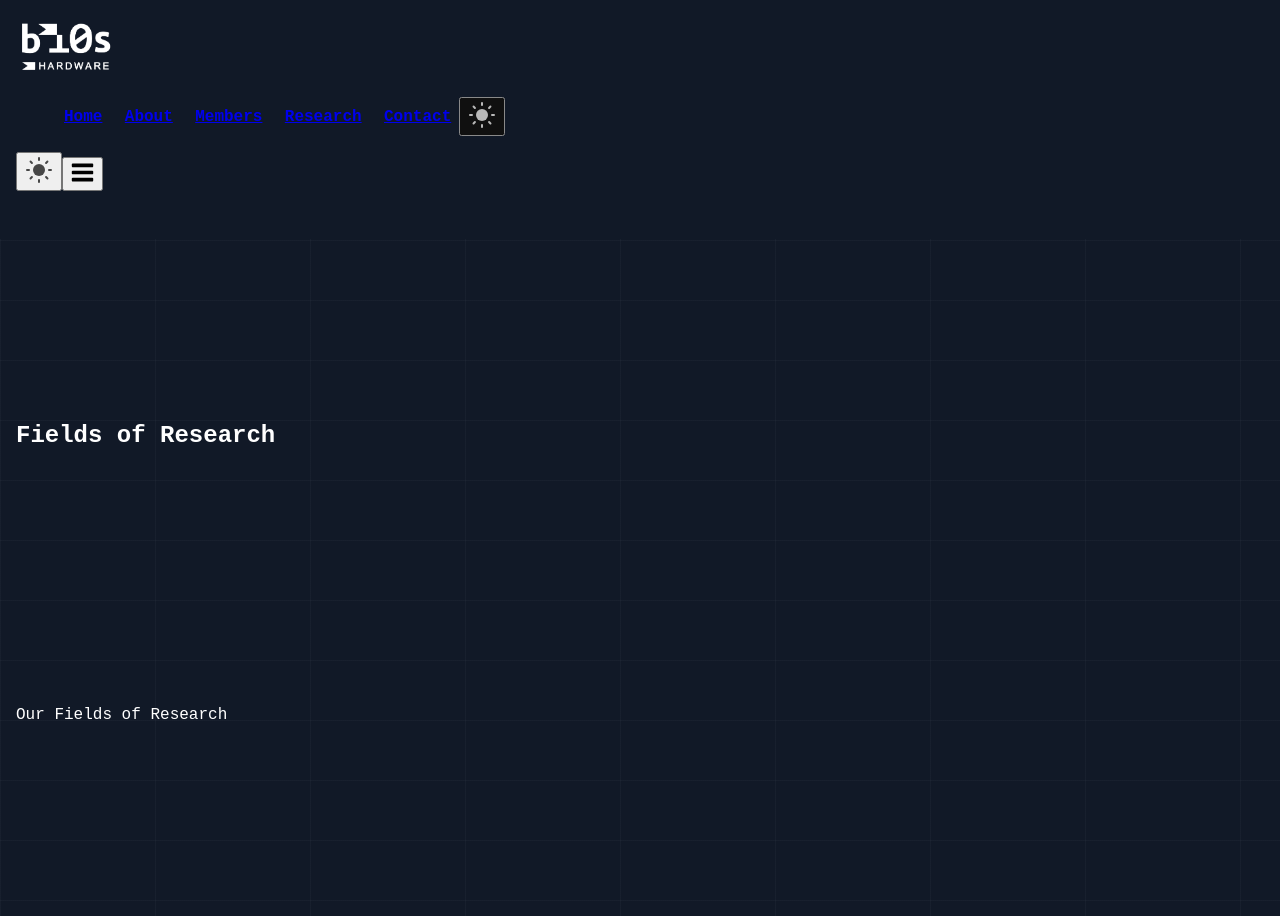
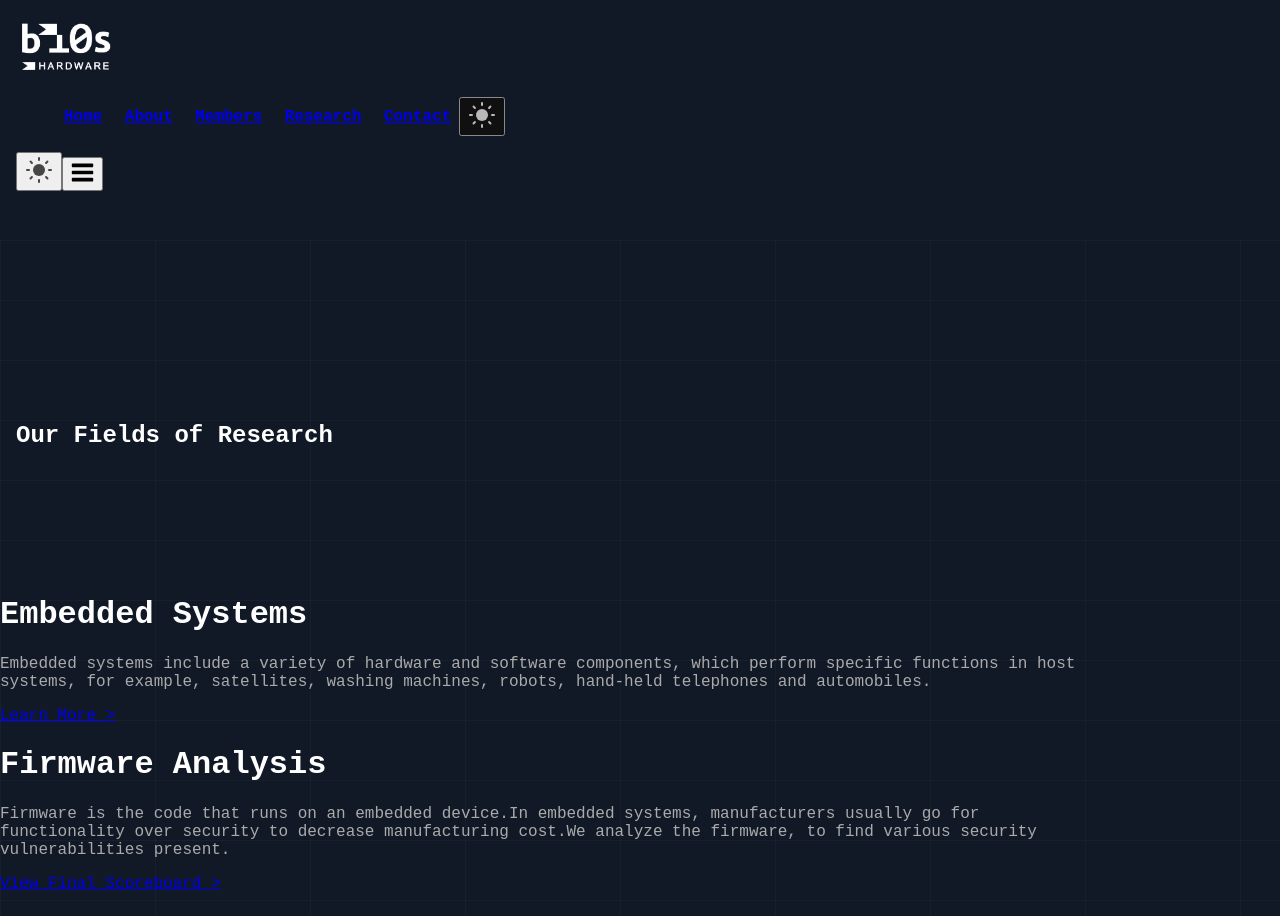
Before and after one commit to nagubathula/bi0shardware.in, a Next.js app: page /achievements in a window 1280 px wide. Shown: the top 916 px of the page. Built offline with nearby package versions, Linux system fonts and the light colour scheme.

Commit message:
Research Page

```diff
--- a/src/achievements/index.tsx
+++ b/src/achievements/index.tsx
@@ -24,16 +24,16 @@ const AchievementsPage = () => {
 
     return (
         <Layout title="Achievements | team bi0s-Hardware">
-            <HeaderSection>
+            {/* <HeaderSection>
                 <h1 className="font-bold text-4xl md:text-4xl lg:text-5xl xl:text-6xl">
                     Fields of Research
                 </h1>
 
-            </HeaderSection>
+            </HeaderSection> */}
             <ResearchSection>
-            <p className="text-3xl font-bold" >
+            <h1 className=" text-4xl md:text-4xl lg:text-5xl xl:text-6xl font-bold" >
                     Our Fields of Research
-                </p>
+                </h1>
             </ResearchSection>
             <div className="flex flex-wrap mx-0">
                 {/* <div className="w-100 lg:w-1/4 xl:w-1/5 px-2">
@@ -42,7 +42,7 @@ const AchievementsPage = () => {
                     </div>
                 </div> */}
                 <div className="w-100 lg:w-3/4 xl:w-4/5 px-2">
-                    <div style={{ height: '7.5vh' }} />
+                    {/* <div style={{ height: '7.5vh' }} /> */}
                     {ACHIEVEMENTS.filter((s) => (
                         type == 'ALL' || s.type == type
                     )).map((s, index) => (
```
